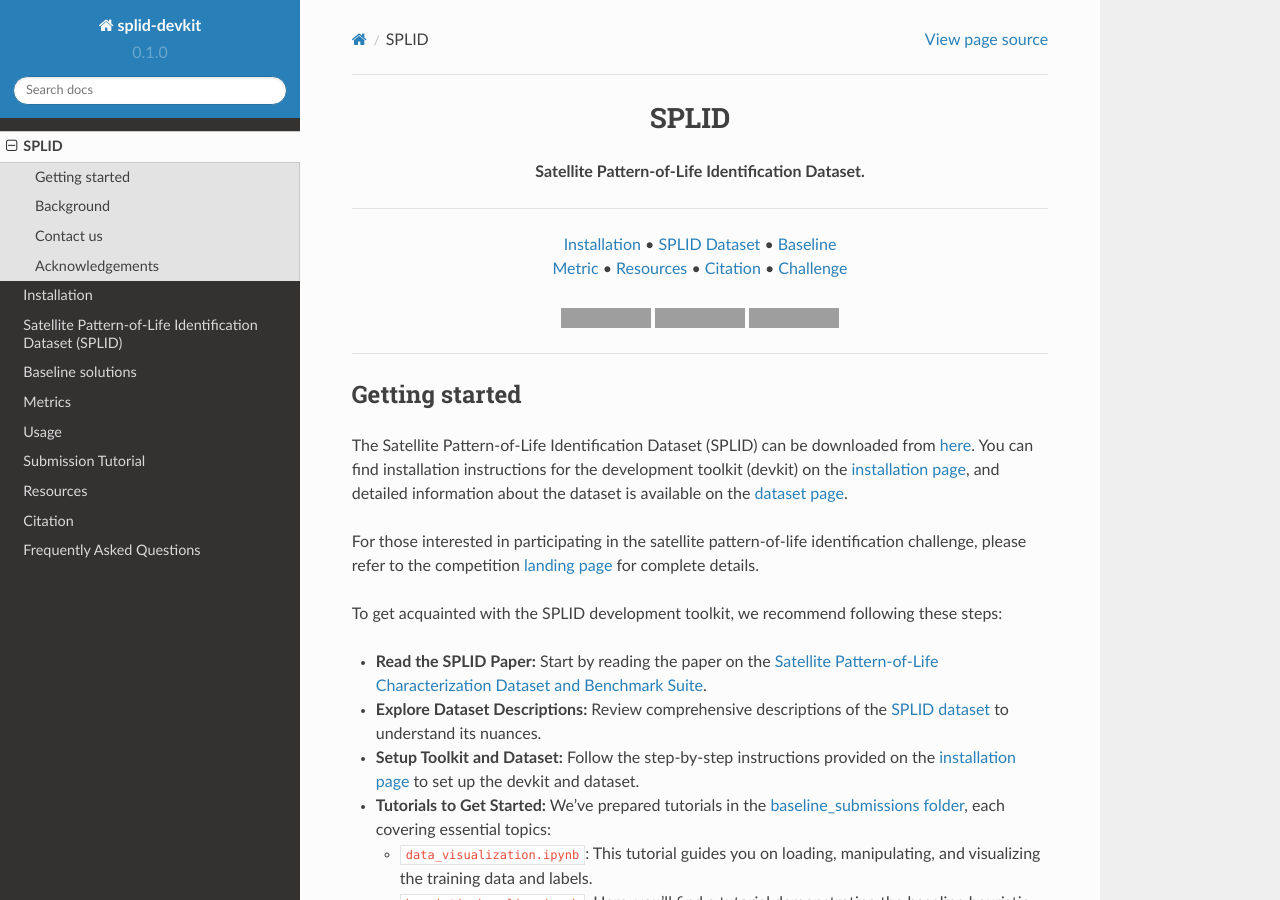
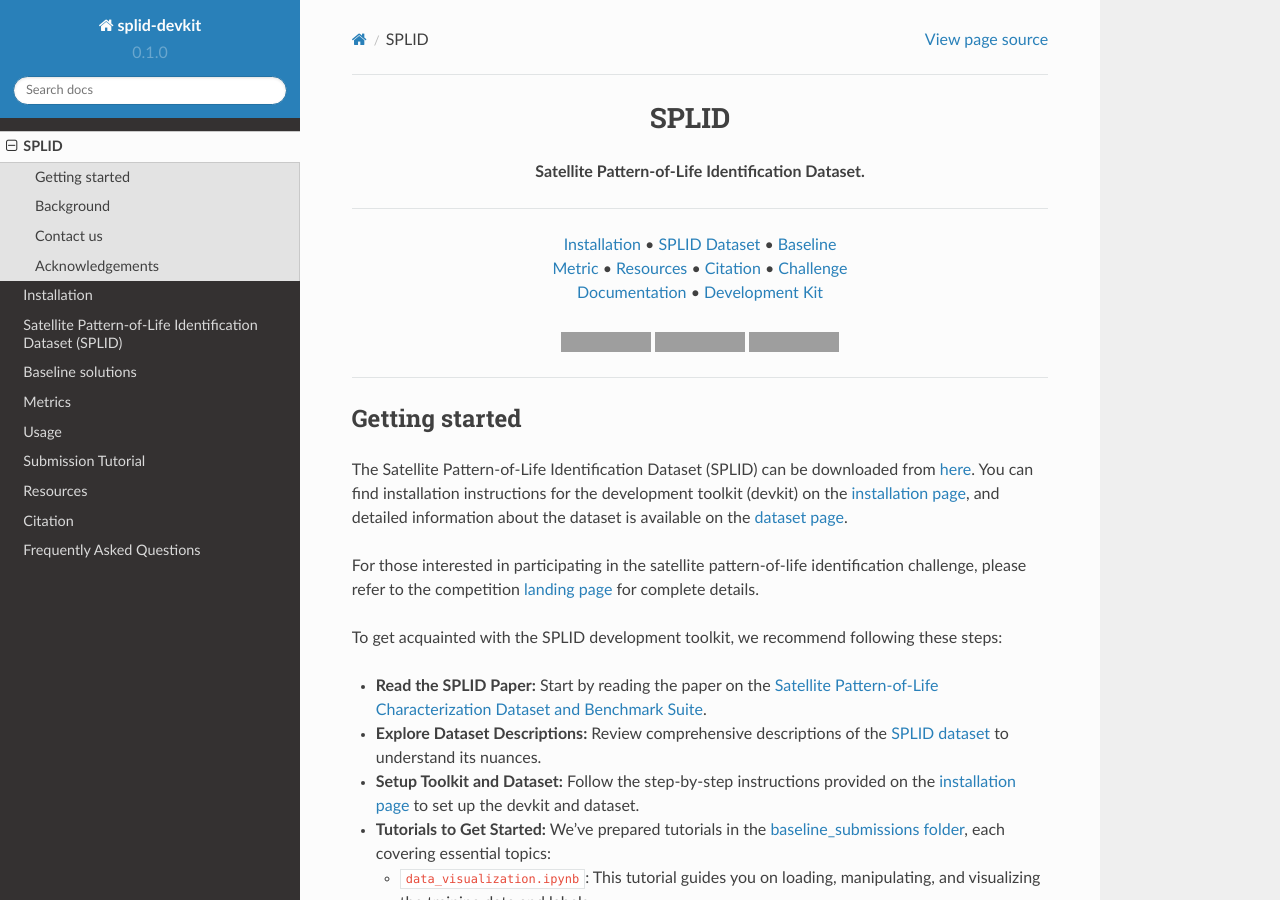
Before and after one commit to olgupila/STORM-AI-devkit-2025, a Sphinx documentation site: the page built from docs/README.md, in a window 1280 px wide and 900 px high. Built offline with Sphinx 7.4.7 and the Read the Docs theme 2.0.0, drawn with Linux system fonts in a browser that asks for light colours; pages that are not in the unit, such as notebooks, are missing from menus; grey boxes are pictures that could not be loaded.

Commit message:
Update README.md

```diff
--- a/docs/README.md
+++ b/docs/README.md
@@ -12,7 +12,10 @@ ______________________________________________________________________
   <a href="https://splid-devkit.readthedocs.io/en/latest/metric.html">Metric</a> •
   <a href="https://splid-devkit.readthedocs.io/en/latest/resources.html">Resources</a> •
   <a href="https://splid-devkit.readthedocs.io/en/latest/cite.html">Citation</a> •
-  <a href="https://eval.ai/web/challenges/challenge-page/2164/overview">Challenge</a>
+  <a href="https://eval.ai/web/challenges/challenge-page/2164/overview">Challenge</a><br>
+  <a href="https://splid-devkit.readthedocs.io/en/latest/README.html">Documentation</a> •
+  <a href="https://github.com/ARCLab-MIT/splid-devkit">Development Kit</a>
+
 </p>
 
 [![Python](https://img.shields.io/badge/python-%20%203.11-blue.svg)]()
```
